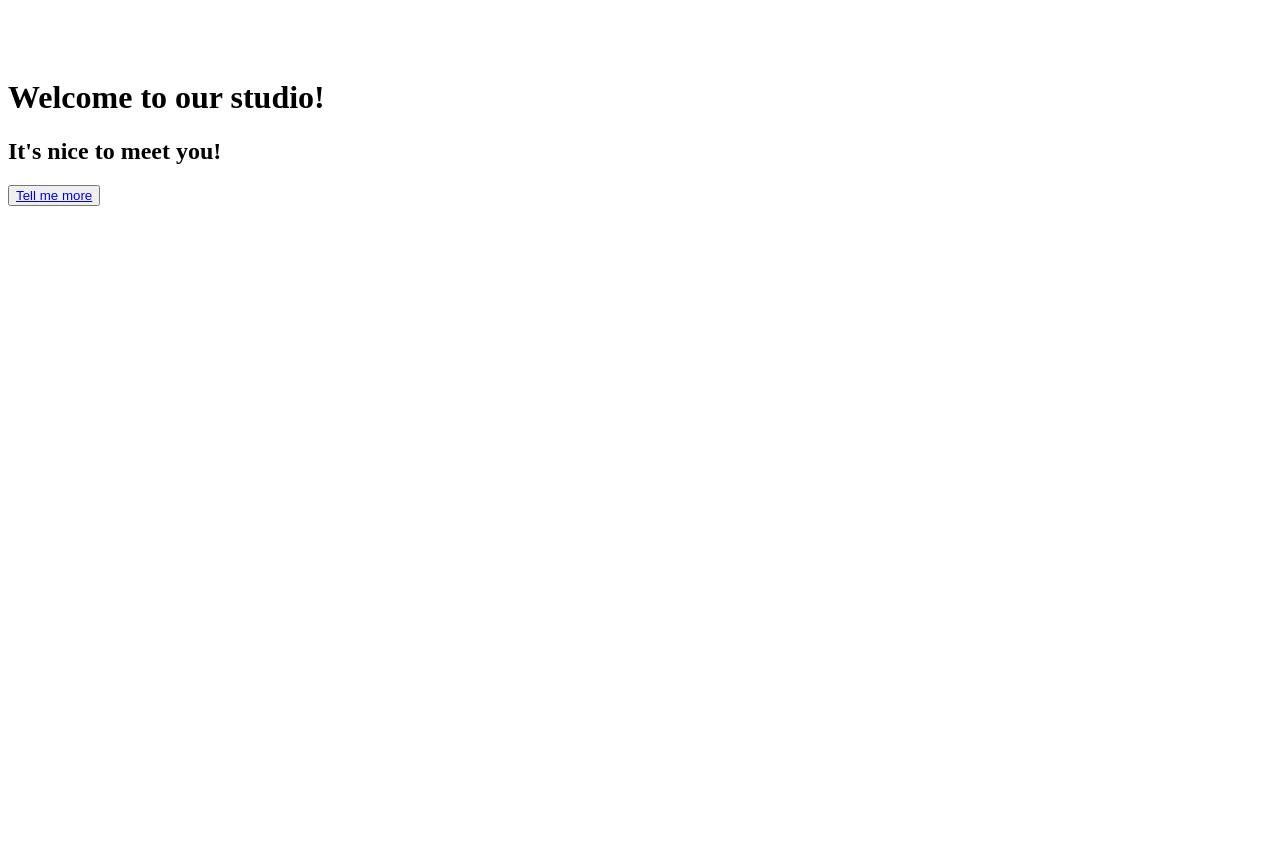
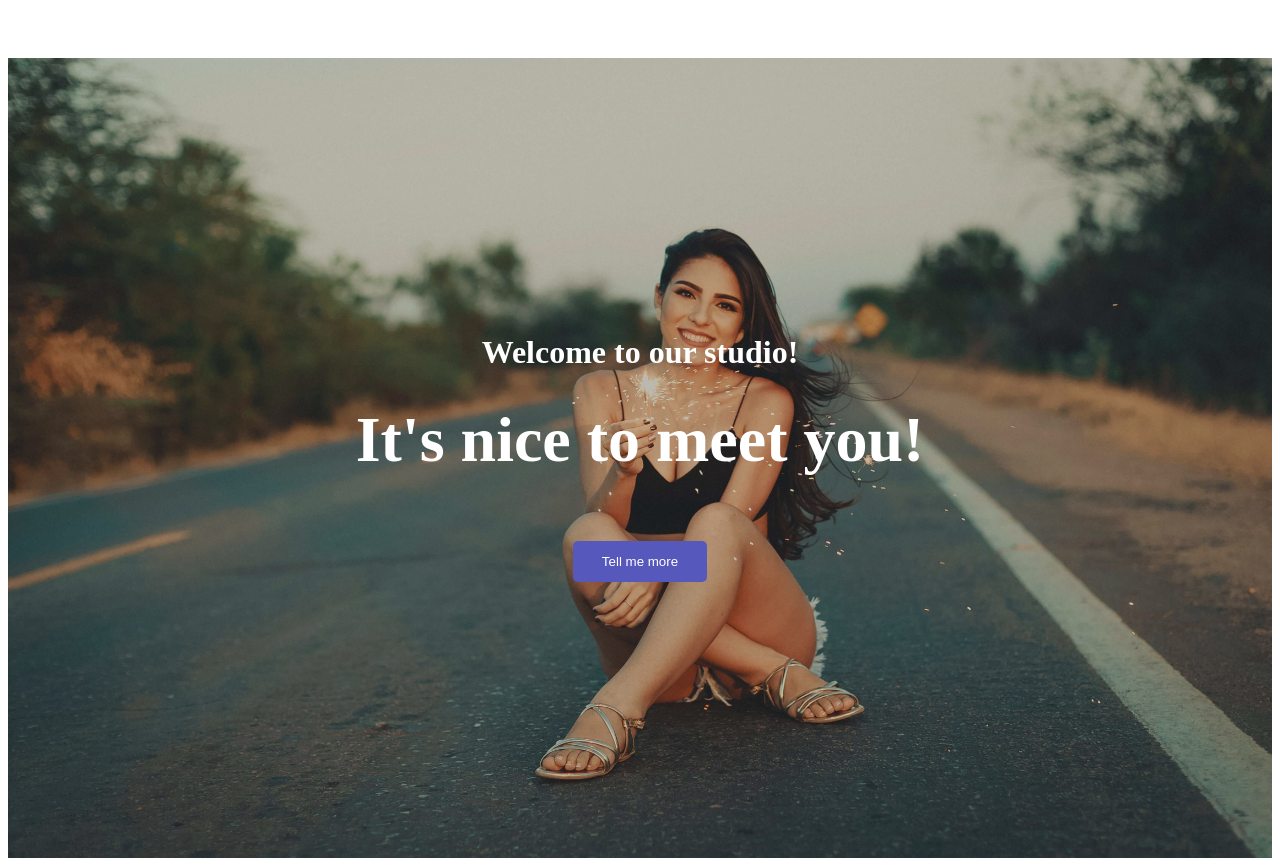
Before and after one commit to sylwiadras/taskrunner-project, a website: page index.html in a window 1280 px wide. Before the commit the page ends 800 px from the top, so only its background shows below. Drawn offline with Linux system fonts and the light colour scheme.

Commit message:
Add header css

```diff
--- a/index.html
+++ b/index.html
@@ -45,14 +45,14 @@
         </nav>
         <header class="splash">
             <div class="splash-inner">
-                <h1 class="">
+                <h1 class="page-title">
                     Welcome to our studio!
                 </h1>
-                <h2 class="">
+                <h2 class="page-subtitle">
                     It's nice to meet you!
                 </h2>
-                <button class="">
-                    <a href="#">
+                <button class="btn">
+                    <a href="#" class="btn-link">
                         Tell me more
                     </a>
                 </button>
--- a/sass/style.scss
+++ b/sass/style.scss
@@ -27,3 +27,62 @@
 .brand-name {
     padding-right: 20em;
 }
+
+/* Splash */
+
+.splash {
+    height: 100vh;
+    position: relative;
+    background-image: url(../images/splash.jpeg);
+    background-size: cover;
+    background-position: center;
+    background-attachment: fixed;
+    display: flex;
+    justify-content: center;
+    align-items: center;
+}
+
+.splash::before {
+    content: '';
+    display: block;
+    height: 100%;
+    width: 100%;
+    top: 0;
+    left: 0;
+    position: absolute;
+    background-color: #000;
+    opacity: 0.2
+}
+
+.splash-inner {
+    text-align: center;
+    position: absolute;
+}
+
+.page-title, .page-subtitle {
+    color: #fff;
+    margin: 0 0 1em 0;
+}
+
+.page-title {
+    font-size: 2em;
+}
+
+.page-subtitle {
+    font-size: 4em;
+}
+
+.btn {
+    display: inline-block;
+    width: 10em;
+    padding: 1em;
+    border-radius: 5px;
+    background-color: #5758BB;
+    text-align: center;
+    border: none;
+}
+
+.btn-link {
+    text-decoration: none;
+    color: #fff;
+}
```
Also changed, not shown: css/style.css, images/splash.jpeg (added), 1 other file.
